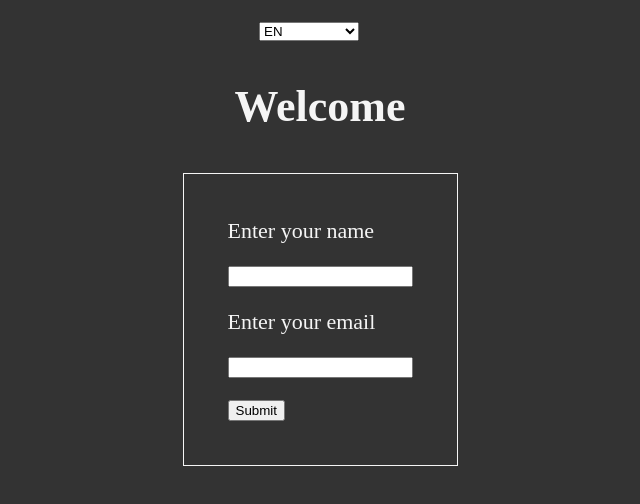
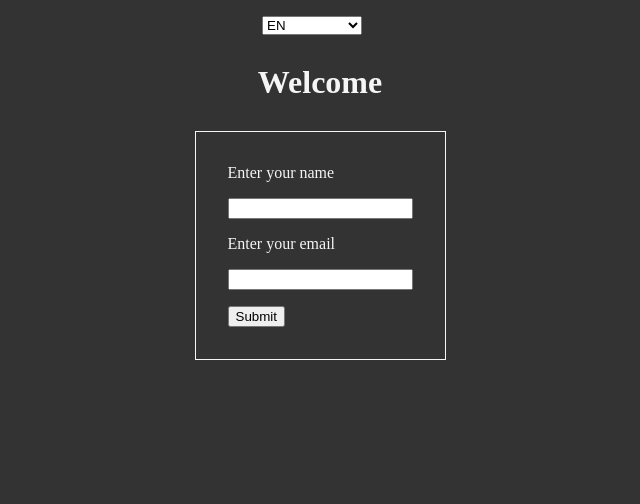
Before and after one commit to aaronkagan/language-switcher, a React (Create React App) app: page / in a window 1280 px wide. Shown: the top 504 px of the page, without its empty margins (320-960 px from the left). Built offline with nearby package versions, Linux system fonts and the light colour scheme.

Commit message:
Update App.css

```diff
--- a/src/App.css
+++ b/src/App.css
@@ -1,7 +1,3 @@
-html {
-  font-size: 22px;
-}
-
 body {
   margin: 0;
   padding: 0;
@@ -9,17 +5,18 @@ body {
   background-color: #333;
   color: whitesmoke;
 }
+
 .App {
   display: flex;
   flex-direction: column;
   align-items: center;
-  gap: 0.5rem;
+  gap: 0.5em;
 }
 
 Header {
   display: flex;
   justify-content: flex-end;
-  padding: 1rem 1rem 0 0;
+  padding: 1em 1em 0 0;
 }
 
 select {
@@ -30,7 +27,8 @@ form {
   display: flex;
   flex-direction: column;
   align-items: flex-start;
-  gap: 1rem;
+  gap: 1em;
   border: 1px solid whitesmoke;
-  padding: 2rem;
+  padding: 2em;
+  max-width: 95vw;
 }
```
